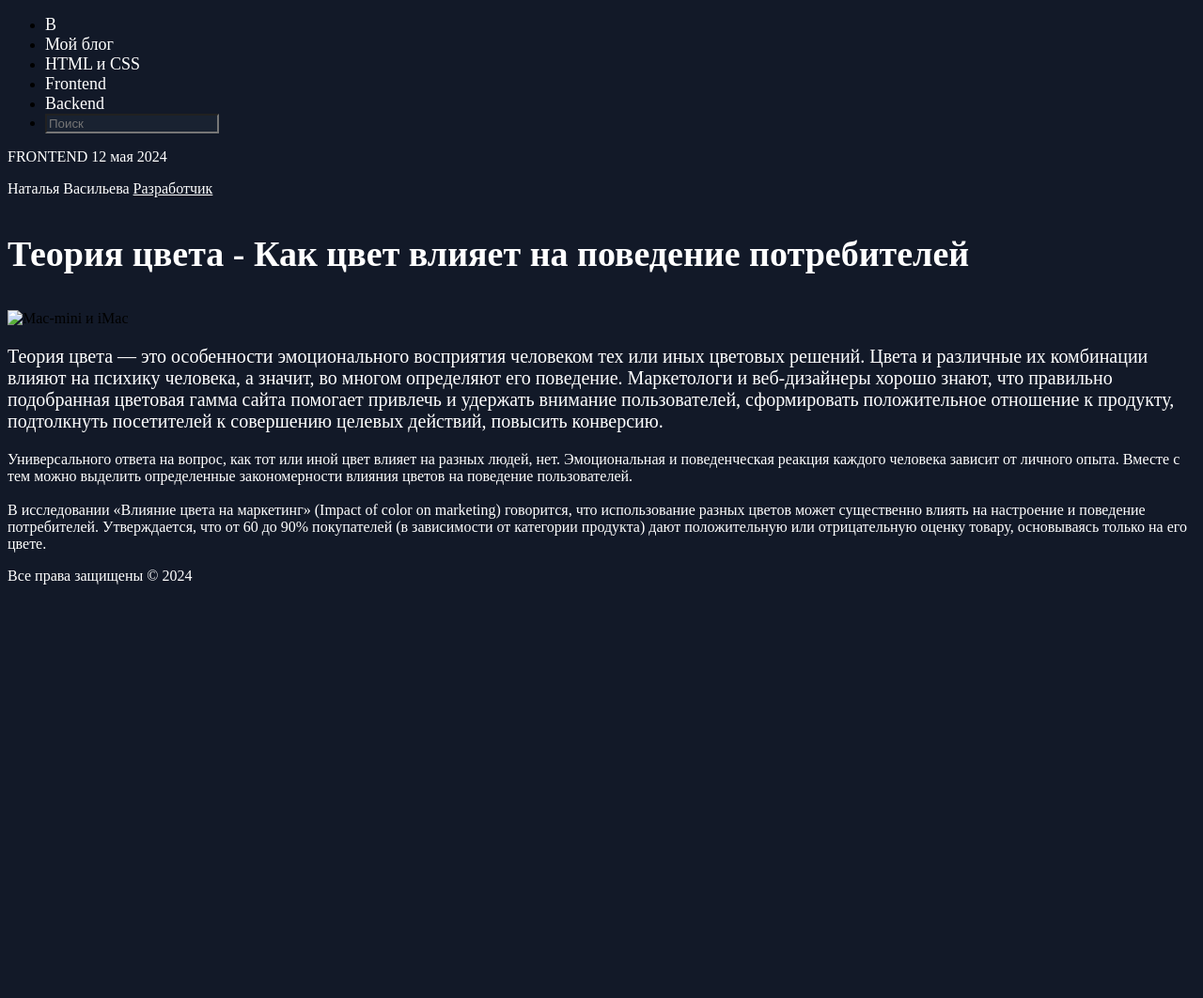
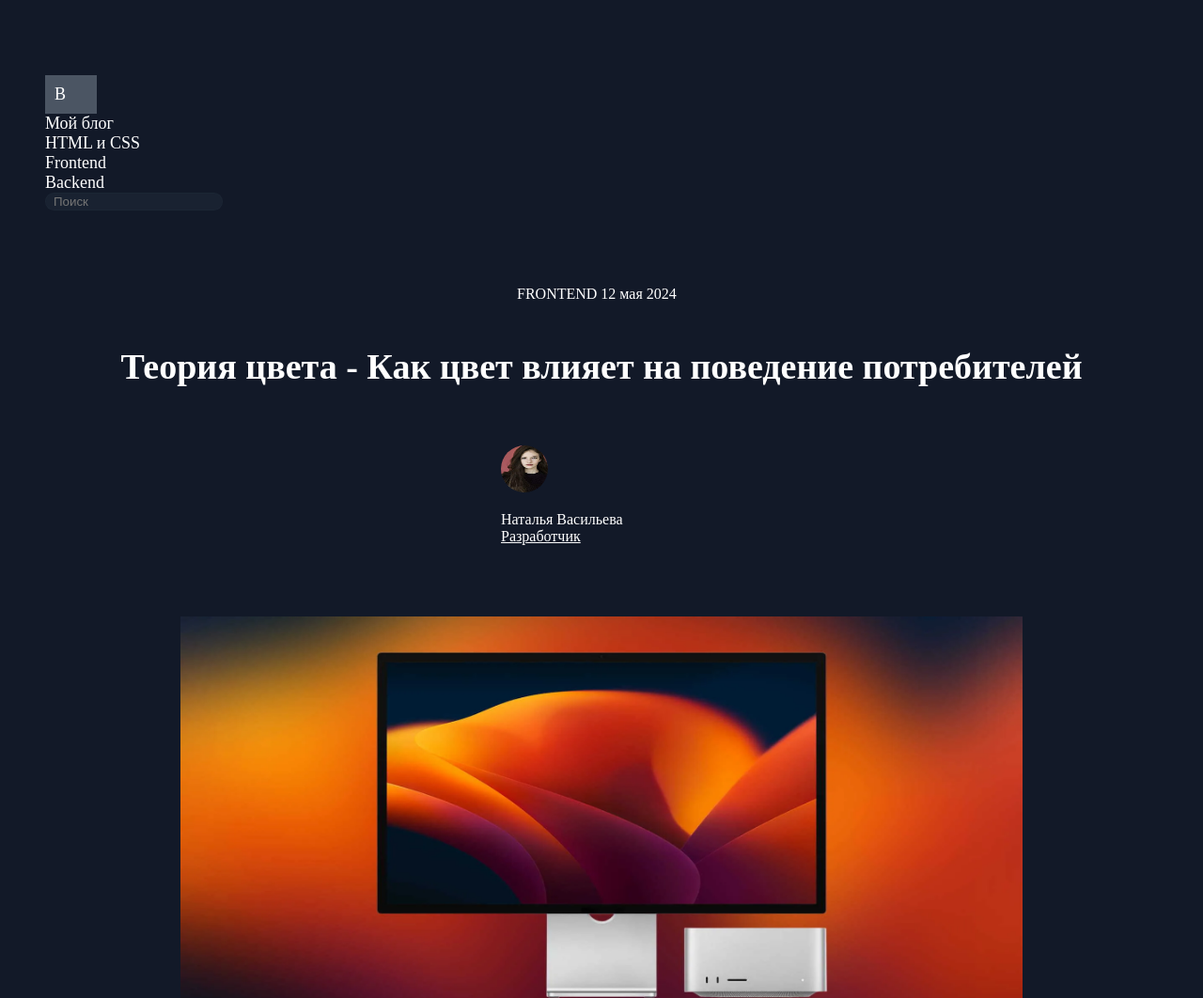
Before and after one commit to MilovaNat/front-dz, a plain HTML site: page 1-blog/index.html in a window 1280 px wide. Shown: the top 1062 px of the page at 94% size. Before the commit the page ends 800 px from the top, so only its background shows below. Drawn offline with Linux system fonts and the light colour scheme.

Commit message:
fix: styles for my blog

```diff
--- a/1-blog/index.html
+++ b/1-blog/index.html
@@ -17,7 +17,7 @@
             <li>
                 <form>
                     <label>
-                        <input type="text" name="search" placeholder="Поиск">
+                        <input type="text" name="search" placeholder="Поиск" >
                     </label>
                 </form>
             </li>
@@ -26,17 +26,20 @@
 </header>
 <main>
     <article>
-        <div class="publisher">
+        <div class="publishDate">
             <p>FRONTEND <span><time datetime="2024-05-12T00:00+06:00">
             12 мая 2024
         </time></span></p>
-            <p>Наталья Васильева <u>Разработчик</u></p>
         </div>
         <section>
             <h1>
                 Теория цвета - Как цвет влияет на поведение потребителей
             </h1>
-            <img src="./images/mac.png" alt="Mac-mini и iMac">
+            <div class="author">
+                <img src="./images/author.png" alt="Author profile photo">
+                <p>Наталья Васильева <u>Разработчик</u></p>
+            </div>
+            <img src="./images/mac.png" alt="Mac-mini и iMac" class="macImage">
             <p class="heroText">
                 Теория цвета — это особенности эмоционального восприятия человеком тех или иных цветовых решений. Цвета
                 и
--- a/1-blog/styles/style.css
+++ b/1-blog/styles/style.css
@@ -1,9 +1,15 @@
 footer {
     color: #FFFFFF;
 }
+
 body{
     background-color: #121928;
 }
+
+nav {
+    margin: 80px 0;
+}
+
 header a {
     color: #FFFFFF;
     font-size: 18px;
@@ -11,6 +17,10 @@ header a {
 }
 input[type="text"] {
     background-color: rgba(31, 41, 55, 0.6);
+    border: 1px solid rgba(31, 41, 55, 0.6);
+    border-radius: 12px;
+    box-sizing: border-box;
+    padding-left: 8px;
 }
 p {
     color: #FFFFFF;
@@ -19,16 +29,66 @@ p {
 h1 {
     color: #FFFFFF;
     font-size: 38px;
+    margin: 30px auto;
+    text-align: center;
+    padding: 16px 8px;
 }
 
 .heroText {
     font-size: 20px;
+    width: 708px;
+    margin: 0 auto 30px auto;
 }
 
 .anotherText {
     font-size: 16px;
+    width: 708px;
+    margin: 0 auto 50px auto;
 }
 
-.publisher {
+.publishDate {
     color: #FFFFFF;
+    width: 180px;
+    margin: 14px auto;
 }
+
+.author {
+    color: #FFFFFF;
+    width: 214px;
+    padding: 16px 8px;
+    margin: 0 auto 28px auto;
+}
+
+.author p {
+    width: 214px;
+}
+
+.author img {
+    width: 50px;
+    height: 50px;
+    border-radius: 50%;
+}
+
+.macImage{
+    width: 896px;
+    margin: 0 auto 69px auto;
+    padding: 16px 16px 16px 16px;
+    border-radius: 5px;
+    display: block;
+}
+
+nav ul > li {
+    list-style: none;
+}
+
+nav ul > li:first-child {
+    background-color: #4B5563;
+    width: 35px;
+    padding: 10px;
+}
+
+footer p {
+    width: 226px;
+    padding: 16px 8px;
+    margin: 0 auto;
+}
```
Also changed, not shown: 1-blog/images/author.png (added), 1-blog/images/mac.png (added), 1-blog/images/search.svg (added).
